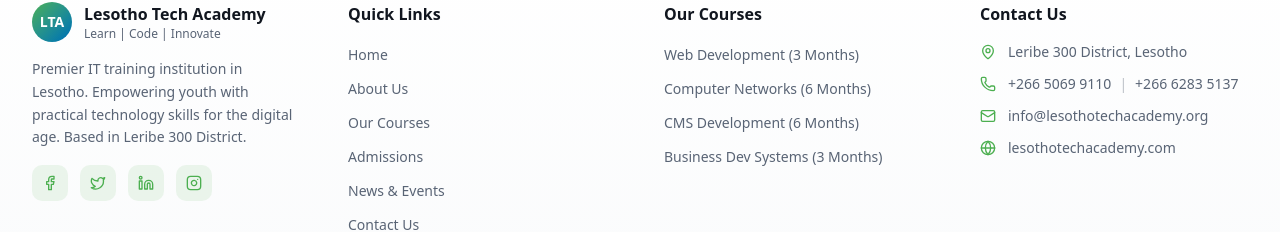
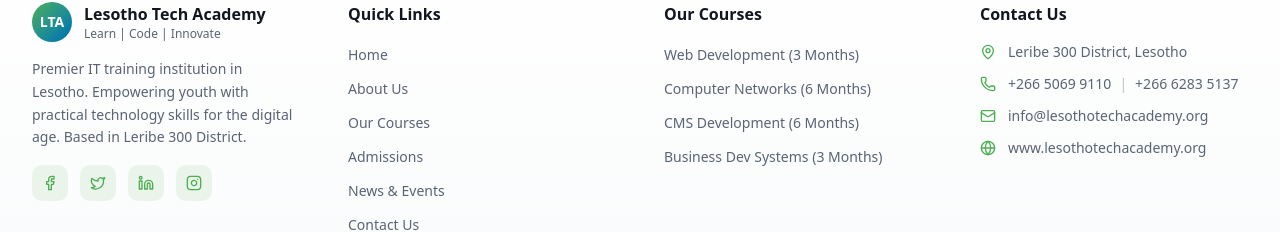
Before and after one commit to Mohono-110/Lesothotechacademy, a Next.js app: page /contact in a window 1280 px wide. Shown: the part 1799-2031 px from the top of the page. Built offline with nearby package versions, Linux system fonts and the light colour scheme.

Commit message:
Update website URL to www.lesothotechacademy.org

```diff
--- a/src/app/contact/page.tsx
+++ b/src/app/contact/page.tsx
@@ -71,7 +71,7 @@
   {
     icon: Globe,
     title: 'Website',
-    value: 'lesothotechacademy.com',
+    value: 'www.lesothotechacademy.org',
     color: 'bg-lta-blue/10 text-lta-blue',
   },
   {
--- a/src/app/layout.tsx
+++ b/src/app/layout.tsx
@@ -51,7 +51,7 @@
     title: "Lesotho Tech Academy | Learn Code Innovate",
     description:
       "Premier IT training institution in Lesotho. Web Development, CMS, Computer Networks & Business Development Systems. Register for M300.",
-    url: "https://lesothotechacademy.com",
+    url: "https://www.lesothotechacademy.org",
     siteName: "Lesotho Tech Academy",
     type: "website",
     locale: "en_LS",
--- a/src/components/shared/Footer.tsx
+++ b/src/components/shared/Footer.tsx
@@ -99,8 +99,8 @@
               </li>
               <li className="flex items-start gap-3">
                 <Globe className="h-4 w-4 text-lta-green shrink-0 mt-0.5" />
-                <a href="https://lesothotechacademy.com" target="_blank" rel="noopener noreferrer" className="text-sm text-muted-foreground hover:text-lta-green transition-colors">
-                  lesothotechacademy.com
+                <a href="https://www.lesothotechacademy.org" target="_blank" rel="noopener noreferrer" className="text-sm text-muted-foreground hover:text-lta-green transition-colors">
+                  www.lesothotechacademy.org
                 </a>
               </li>
             </ul>
```
